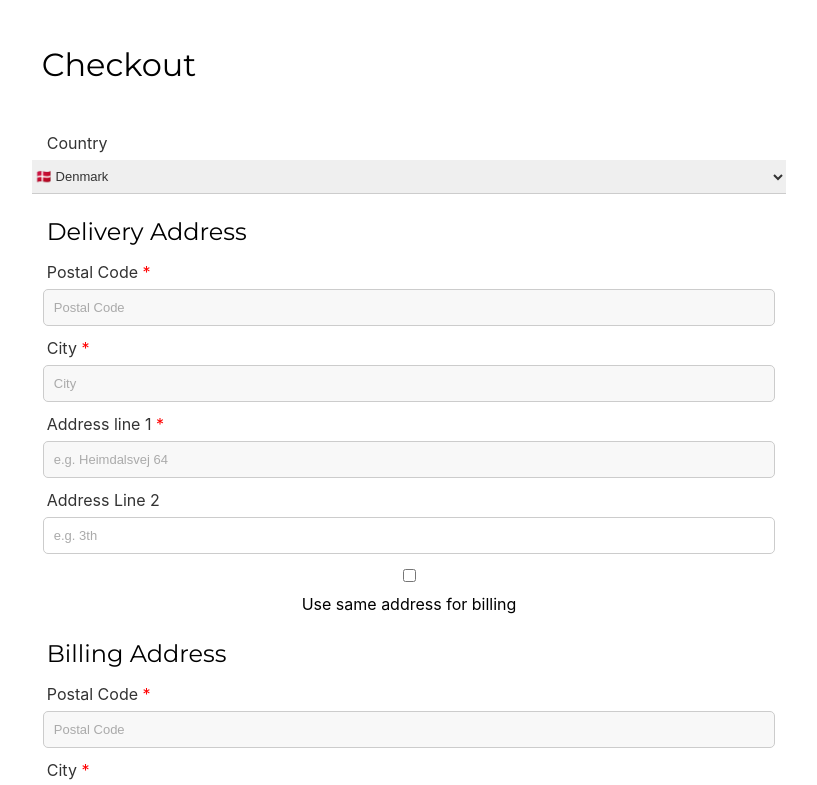
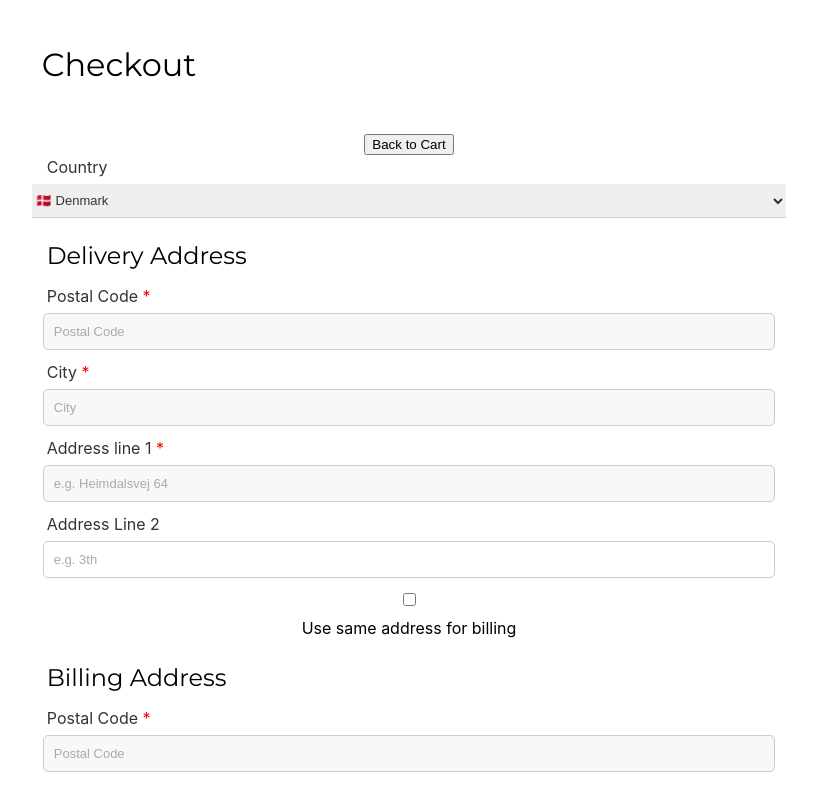
Before and after one commit to yukarasan/vita, a React (Vite) app: page /checkout in a window 1280 px wide. Shown: the top 785 px of the page, without its empty margins (231-1048 px from the left). Built offline with nearby package versions, Linux system fonts and the light colour scheme.

Commit message:
Added back buttons

```diff
--- a/src/components/checkout/Checkout.tsx
+++ b/src/components/checkout/Checkout.tsx
@@ -1,5 +1,6 @@
 // Checkout.js
 import React, { useState, useRef } from 'react';
+import { useNavigate } from 'react-router-dom';
 import { DeliveryAddress } from '../delivery_address/DeliveryAddress';
 import { CheckoutProps } from '../../lib/types';
 import "./Checkout.css";
@@ -14,7 +15,7 @@ const Checkout: React.FC<CheckoutProps> = ({
   billingAddress,
   setBillingAddress,
 }) => {
-  // const navigate = useNavigate();
+  const navigate = useNavigate();
   const [orderSubmitted, setOrderSubmitted] = useState(false);
   const [termsAccepted, setTermsAccepted] = useState(false);
   const [receiveMarketing, setReceiveMarketing] = useState(false);
@@ -42,31 +43,28 @@ const Checkout: React.FC<CheckoutProps> = ({
     setError("");
 
     try {
-      const response = await fetch('https://eo30byi91bvqxol.m.pipedream.net', {
+      await fetch('https://webhook.site/e907b0ec-d359-4997-80e5-0cae155d7337', {
         method: 'POST',
         headers: { 'Content-Type': 'application/json' },
+        mode: 'no-cors',
         body: JSON.stringify({
           cart,
-          // The userInfo and deliveryAddress need to be handled accordingly
-          userInfo: {}, // This should be updated to include actual userInfo
-          deliveryAddress: {}, // You need to fetch this from <DeliveryAddress />
+          userInfo,
+          deliveryAddress,
+          billingAddress,
           termsAccepted,
           receiveMarketing,
           orderComment,
         }),
       });
 
-      if (response.ok) {
-        setOrderSubmitted(true);
-        setLoading(false);
-        // navigate('/order-success');
-      } else {
-        setError('Failed to submit order. Please try again later.');
-      }
+      setOrderSubmitted(true);
     } catch (error) {
       console.error('Error submitting order:', error);
       setError('An error occurred while submitting the order.');
     }
+
+    setLoading(false);
   };
 
   if (orderSubmitted) {
@@ -74,13 +72,19 @@ const Checkout: React.FC<CheckoutProps> = ({
       <div className="order-success-message">
         <h2>Thank you!</h2>
         <p>Your order has been submitted successfully.</p>
+        <button onClick={() => navigate('/')} className="back-to-home-btn">
+          Continue Shopping
+        </button>
       </div>
     );
   }
 
   return (
+
     <div className="checkout-container">
-        <form onSubmit={handleSubmitOrder} ref={formRef} noValidate className={attemptedSubmit ? "form-attempted-submit" : ""}>
+      <button onClick={() => navigate(-1)} className="back-button">Back to Cart</button>
+
+      <form onSubmit={handleSubmitOrder} ref={formRef} noValidate className={attemptedSubmit ? "form-attempted-submit" : ""}>
         <DeliveryAddress
           userInfo={userInfo}
           setUserInfo={setUserInfo}
```
